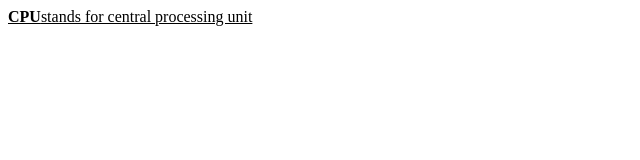
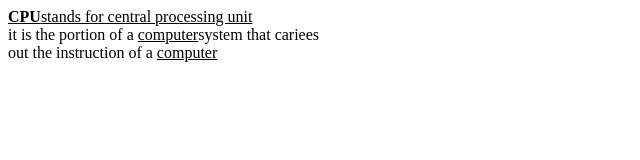
Before and after one commit to iamneo-production/cefbaaadadaeccdfffebaeceaec, a website: page public/index.html in a window 1280 px wide. Shown: the whole page, without its empty margins (0-640 px from the left). Drawn offline with Linux system fonts and the light colour scheme.

Commit message:
Backup Commit

```diff
--- a/public/index.html
+++ b/public/index.html
@@ -5,6 +5,7 @@
     <body>
         <p>
             <u><b>CPU</b>stands for central processing unit</u><br>
-
+            it is the portion of a <u>computer</u>system that  cariees<br>
+            out the instruction of a <u>computer</u>
         </p>
     </body>
```
